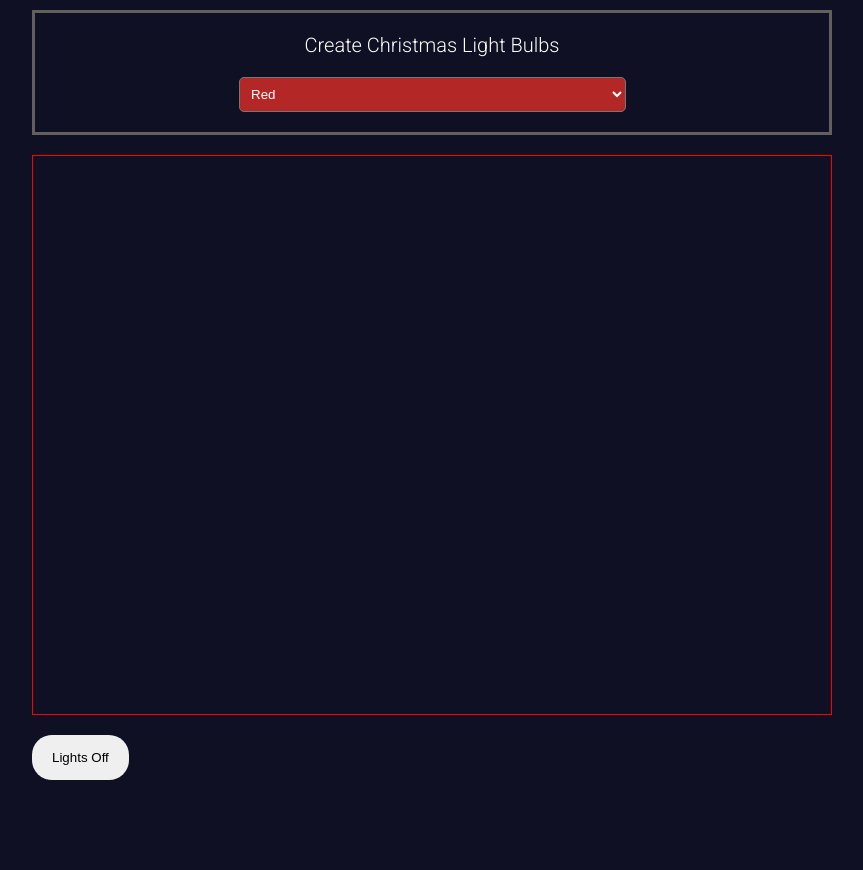
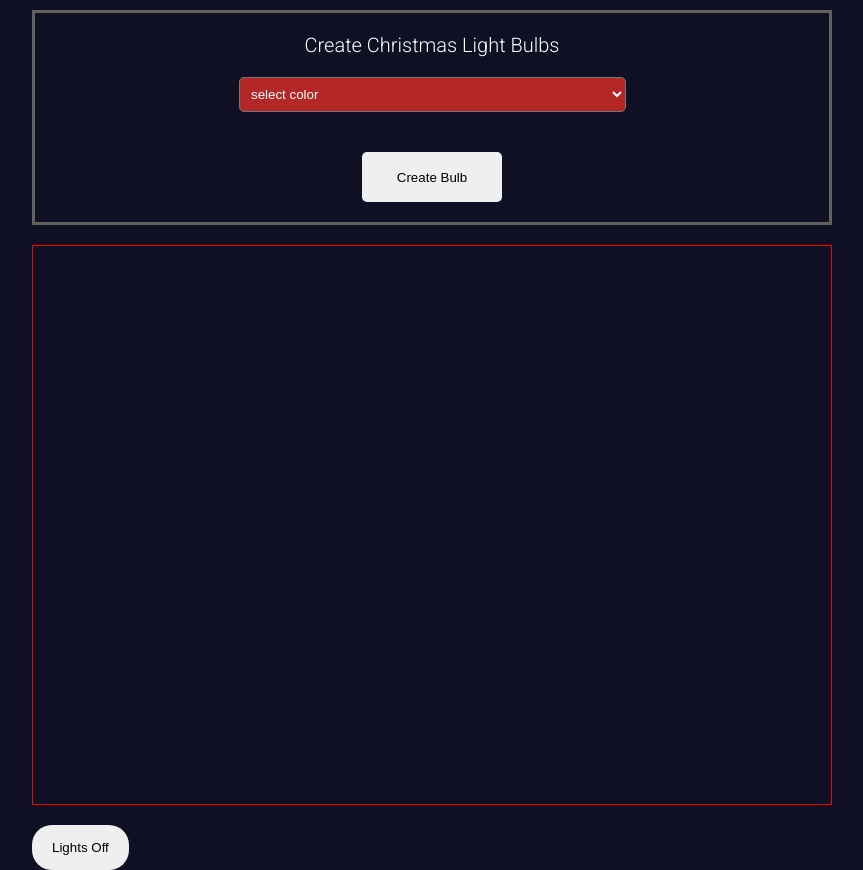
Before and after one commit to mamba-dev-KE/christmas-lights-react, a React (Vite) app: page / in a window 1280 px wide. Shown: the whole page, without its empty margins (208-1071 px from the left). Before the commit the page ends 800 px from the top, so only its background shows below. Built offline with nearby package versions, Linux system fonts and the light colour scheme.

Commit message:
working on persistence logic

```diff
--- a/src/App.jsx
+++ b/src/App.jsx
@@ -1,17 +1,24 @@
+import { useContext, useEffect } from "react";
 import { Bulbs, Switch, BulbCreate } from "./components";
+import { BulbContext } from "./context/bulbContext";
 
 const App = () => {
+  const {
+    state: { bulbs },
+  } = useContext(BulbContext);
+
+  // useEffect(() => {
+  //   localStorage.setItem("bulbs", JSON.stringify(bulbs));
+  //   return () => {
+  //     localStorage.removeItem("bulbs");
+  //   };
+  // });
+
   return (
     <div className="container">
-      <section className="config">
-        <BulbCreate />
-      </section>
-      <section className="bulbs">
-        <Bulbs />
-      </section>
-      <section className="controls">
-        <Switch />
-      </section>
+      <BulbCreate />
+      <Bulbs />
+      <Switch />
     </div>
   );
 };
--- a/src/store/store.jsx
+++ b/src/app/store.jsx
@@ -7,7 +7,7 @@ export const toggleLights = () => {
 
 export const addBulb = (payload) => {
   return {
-    type: "ADD_RED",
+    type: "ADD_BULB",
     payload,
   };
 };
@@ -23,7 +23,7 @@ export const bulbReducer = (state, action) => {
     case "ADD_BULB":
       return {
         ...state,
-        redLights: action.payload,
+        bulbs: [...state.bulbs, action.payload],
       };
     default:
       return state;
--- /dev/null
+++ b/src/components/Bulb/Bulb.jsx
@@ -0,0 +1,9 @@
+import React from "react";
+
+const Bulb = ({ id, color }) => {
+  return (
+    <div key={id} className="bulb" style={{ backgroundColor: color }}></div>
+  );
+};
+
+export default Bulb;
--- a/src/components/BulbCreate/BulbCreate.jsx
+++ b/src/components/BulbCreate/BulbCreate.jsx
@@ -1,9 +1,11 @@
 import { useContext, useState } from "react";
 import { BulbContext } from "../../context/bulbContext";
+import { addBulb } from "../../app/store";
 import "./BulbCreate.scss";
 
 const BulbCreate = () => {
   const [color, setColor] = useState("");
+
   const { dispatch } = useContext(BulbContext);
 
   const handleColorSelect = (e) => {
@@ -12,6 +14,15 @@ const BulbCreate = () => {
 
   const handleSubmit = (e) => {
     e.preventDefault();
+
+    const newBulb = {
+      id: new Date().getTime(),
+      color: color,
+    };
+
+    dispatch(addBulb(newBulb));
+
+    setColor("");
   };
 
   return (
@@ -19,18 +30,21 @@ const BulbCreate = () => {
       <h1 className="bulb-create__title text-center">
         Create Christmas Light Bulbs
       </h1>
-      <form className="form flex" onSubmit={handleSubmit}>
+      <form className="bulb-create__form flex" onSubmit={handleSubmit}>
         <select
           className="bulb-create__colors"
           name="color"
           id="color"
           value={color}
-          onChange={(e) => handleColorSelect(e)}
+          onChange={handleColorSelect}
         >
+          <option value="red">select color</option>
           <option value="red">Red</option>
           <option value="blue">Blue</option>
           <option value="green">Green</option>
+          <option value="gold">Gold</option>
         </select>
+        <button className="pointer">Create Bulb</button>
       </form>
     </article>
   );
--- a/src/components/BulbCreate/BulbCreate.scss
+++ b/src/components/BulbCreate/BulbCreate.scss
@@ -1,5 +1,13 @@
-.form {
+.bulb-create__form {
   justify-content: center;
+  align-items: center;
+  flex-direction: column;
+
+  button {
+    padding: 1.75rem 3.5rem;
+    border: 0;
+    border-radius: 0.5rem;
+  }
 }
 
 .bulb-create {
--- a/src/components/Bulbs/Bulbs.jsx
+++ b/src/components/Bulbs/Bulbs.jsx
@@ -1,13 +1,19 @@
 import { useContext } from "react";
 import { BulbContext } from "../../context/bulbContext";
+import Bulb from "../Bulb/Bulb";
 import "./Bulbs.scss";
 
 const Bulbs = () => {
   const {
     state: { bulbs },
   } = useContext(BulbContext);
-  console.log(bulbs);
-  return <div className=""></div>;
+  return (
+    <section className="bulbs flex">
+      {bulbs?.map((bulb) => (
+        <Bulb key={bulb.id} {...bulb} />
+      ))}
+    </section>
+  );
 };
 
 export default Bulbs;
--- a/src/components/Bulbs/Bulbs.scss
+++ b/src/components/Bulbs/Bulbs.scss
@@ -1,4 +1,15 @@
 .bulbs {
+  align-items: start;
+  min-height: 70vh;
+
+  margin-block: 2rem;
+  padding: 2rem;
   border: 1px solid red;
-  margin-block: 2rem;
 }
+
+.bulb {
+  width: 5rem;
+  aspect-ratio: 1;
+
+  border-radius: 4rem 1rem;
+}
--- a/src/components/Switch/Switch.jsx
+++ b/src/components/Switch/Switch.jsx
@@ -1,6 +1,6 @@
 import { useContext } from "react";
 import { BulbContext } from "../../context/bulbContext";
-import { toggleLights } from "../../store/store";
+import { toggleLights } from "../../app/store";
 import "./Switch.scss";
 
 const Switch = () => {
--- a/src/context/BulbContext.jsx
+++ b/src/context/BulbContext.jsx
@@ -1,5 +1,5 @@
-import { createContext, useReducer } from "react";
-import { bulbReducer } from "../store/store";
+import { createContext, useReducer, useEffect } from "react";
+import { bulbReducer } from "../app/store";
 
 export const BulbContext = createContext();
 
--- a/src/index.scss
+++ b/src/index.scss
@@ -31,11 +31,6 @@ body {
   margin-inline: auto;
 }
 
-/* Bulbs section */
-.bulbs {
-  min-height: 70vh;
-}
-
 /* UTILITY CLASSES */
 .grid {
   display: grid;
@@ -54,3 +49,7 @@ body {
 .text-center {
   text-align: center;
 }
+
+.pointer {
+  cursor: pointer;
+}
```
Also changed, not shown: src/components/Bulb/Bulb.scss (added).
